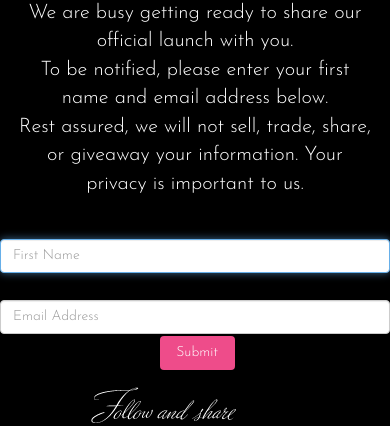
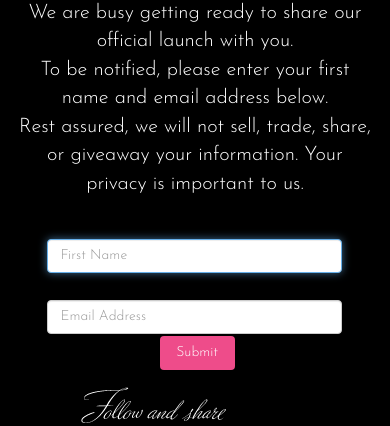
Before and after one commit to goetiam/goetiam.github.io, a plain HTML site: page index.html in a window 390 px wide. Shown: the part 323-749 px from the top of the page. Drawn offline with nearby package versions, Linux system fonts and the light colour scheme.

Commit message:
fix spacing

```diff
--- a/index.html
+++ b/index.html
@@ -29,7 +29,7 @@
     <!--form  -->
 
     <div class="row">
-       <!--  <div class="col-xs-12 col-md-10 col-md-offset-1 text-center form-inline content">   -->
+        <div class="col-xs-10 col-md-10 col-xs-offset-1 col-md-offset-1 text-center content">
 
          <div class="text-center  content">
 
```
